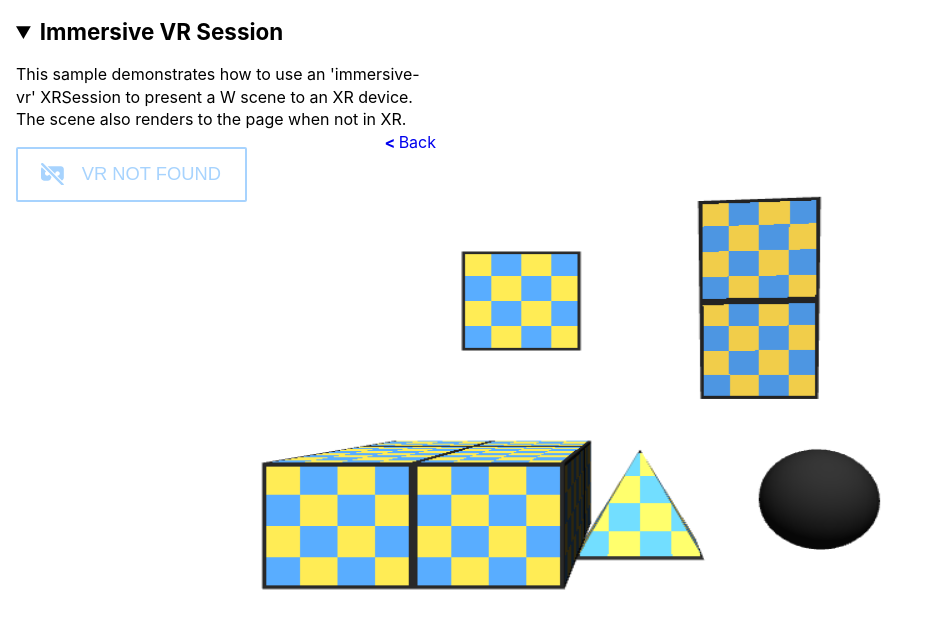
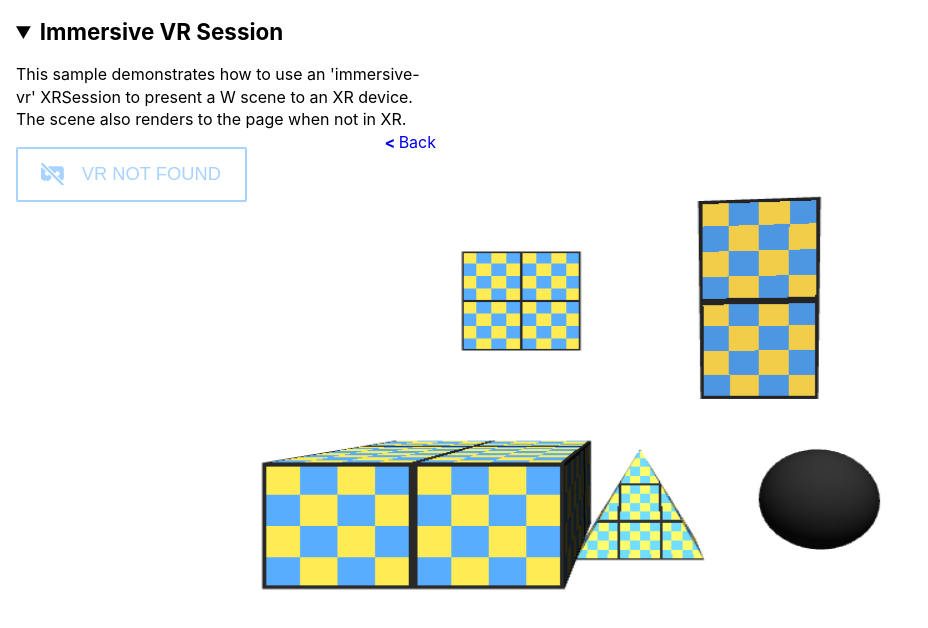
Before and after one commit to BoldBigflank/js13k-2026, a website built with Vite: page index.html in a window 1280 px wide. Shown: the whole page, without its empty margins (0-928 px from the left). Built offline with nearby package versions, Linux system fonts and the light colour scheme; animation ran at ten frames a second; a web font is replaced by a local one.

Commit message:
texture scale

```diff
--- a/index.html
+++ b/index.html
@@ -80,10 +80,10 @@ CONNECTION WITH THE SOFTWARE OR THE USE OR OTHER DEALINGS IN THE SOFTWARE.
         W.camera({ z: 5 });
         W.light({ z: -1 });
         W.group({ n: 'G', ry: 0, z: -2 });
-        W.plane({ g: 'G', x: -1, y: 1, w: 1, h: 1, t: tex });
+        W.plane({ g: 'G', x: -1, y: 1, w: 1, h: 1, ts: 2, t: tex });
         W.billboard({ g: 'G', x: 1, y: 1, w: 1, h: 2, t: tex });
         W.cube({ g: 'G', x: -1.5, y: -1, w: 2, h: 1, d: 3, t: tex });
-        W.pyramid({ g: 'G', x: 0, y: -1, t: tex });
+        W.pyramid({ g: 'G', x: 0, y: -1, ts: 3, t: tex });
         W.sphere({ g: 'G', x: 1.5, y: -1, s: 1, t: tex });
 
         let xrButton = null;
--- a/src/util/w.js
+++ b/src/util/w.js
@@ -53,6 +53,7 @@ W = {
       uniform mat4 pv, eye, head, m, im;           // Uniform transformation matrices: projection * view, eye, head (billboard look-at), model, inverse model
       uniform vec4 bb;                              // If the current shape is a billboard: bb = [w, h, 1.0, 0.0]
       uniform vec4 rep;                           // Texture repeat: [w, h, d, mode] (1: plane/billboard, 2: cube)
+      uniform float ts;                           // Texture scale (tiles per unit at 1)
       out vec4 v_pos, v_col, v_uv, v_normal;        // Varyings sent to the fragment shader: position, color, texture coordinates, normal (if any)
       void main() {
         if (bb.z > 0.) {                            // Billboards look at the head position (world Y-up, same vertices per eye)
@@ -77,6 +78,7 @@ W = {
           else if (an.y >= an.z) uv2 *= rep.xz;
           else uv2 *= rep.xy;
         }
+        if (ts != 1.) uv2 *= ts;
         v_uv = vec4(uv2, uv.zw);
         v_normal = transpose(inverse(m)) * normal;  // recompute normals to match model thansformation
       }`,
@@ -224,6 +226,7 @@ W = {
         b: "888",
         mode: 4,
         mix: 0,
+        ts: 1,
       }),
       ...state,
       f: 0,
@@ -356,6 +359,7 @@ W = {
 
   // Render an object
   render: (object, dt, buffer, model = W.models[object.type]) => {
+    const ts = W.lerp(object.n, "ts") ?? 1;
     const repeat =
       W.plugin.builtinShapes &&
       ["plane", "billboard", "cube"].includes(object.type)
@@ -363,6 +367,7 @@ W = {
           ? 2
           : 1
         : 0;
+    const wrap = repeat || ts !== 1;
 
     // If the object has a texture
     if (object.t) {
@@ -371,12 +376,12 @@ W = {
       W.gl.texParameteri(
         3553 /* TEXTURE_2D */,
         10242 /* TEXTURE_WRAP_S */,
-        repeat ? 10497 /* REPEAT */ : 33071 /* CLAMP_TO_EDGE */,
+        wrap ? 10497 /* REPEAT */ : 33071 /* CLAMP_TO_EDGE */,
       );
       W.gl.texParameteri(
         3553 /* TEXTURE_2D */,
         10243 /* TEXTURE_WRAP_T */,
-        repeat ? 10497 /* REPEAT */ : 33071 /* CLAMP_TO_EDGE */,
+        wrap ? 10497 /* REPEAT */ : 33071 /* CLAMP_TO_EDGE */,
       );
       W.gl.texParameteri(
         3553 /* TEXTURE_2D */,
@@ -565,6 +570,7 @@ W = {
         object.d,
         repeat,
       );
+      W.gl.uniform1f(W.gl.getUniformLocation(W.program, "ts"), ts);
 
       // Set up the indices (if any)
       if (model.indicesBuffer) {
```
